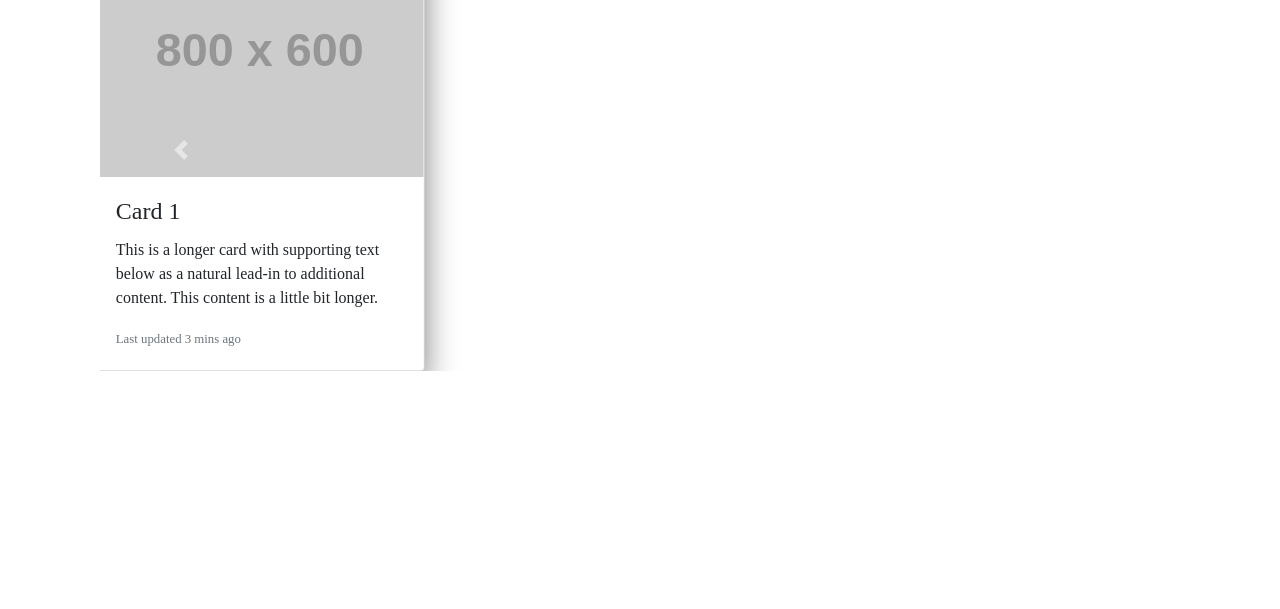
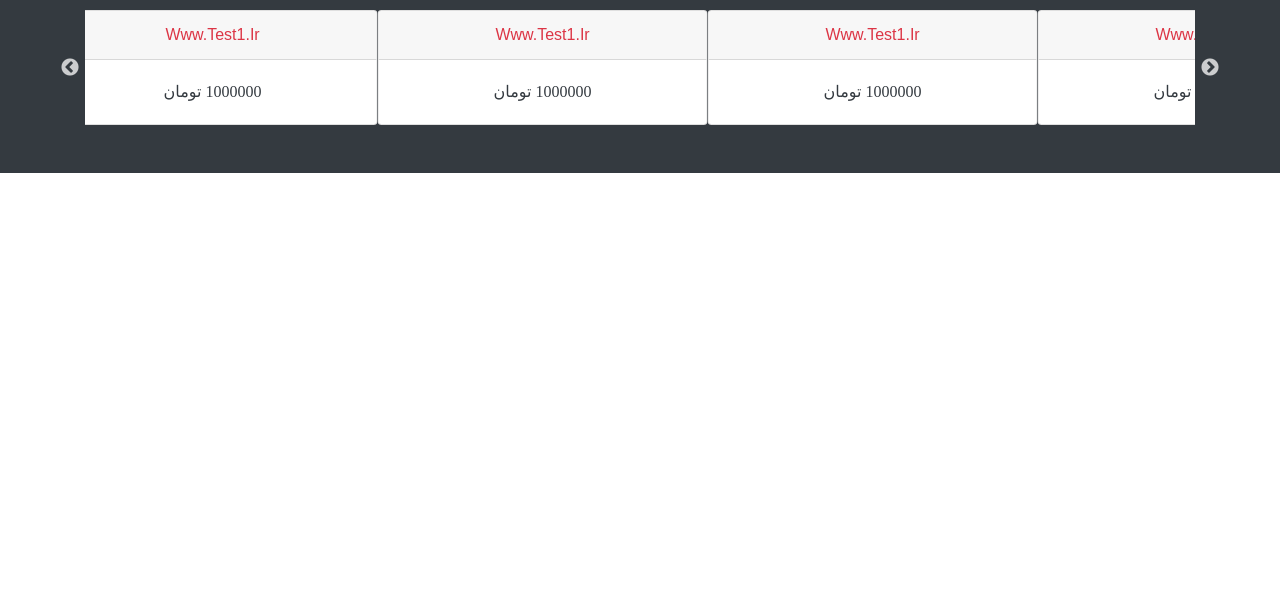
Before and after one commit to theycallmereza/domain-site-frontend, a website: page index.html in a window 1280 px wide. Shown: the part 191-800 px from the top of the page. Drawn offline with nearby package versions, Linux system fonts and the light colour scheme; placeholder pictures from the web are drawn by us; a web font is replaced by a local one.

Commit message:
change card slider

```diff
--- a/index.html
+++ b/index.html
@@ -8,14 +8,18 @@
   <meta http-equiv="X-UA-Compatible" content="ie=edge">
   <link rel="stylesheet" href="css/bootstrap.css">
   <script src="https://kit.fontawesome.com/c254d8aa28.js" crossorigin="anonymous"></script>
-
+  <link rel="stylesheet" type="text/css"
+    href="https://cdnjs.cloudflare.com/ajax/libs/slick-carousel/1.9.0/slick.min.css" />
+  <link rel="stylesheet" type="text/css"
+    href="https://cdnjs.cloudflare.com/ajax/libs/slick-carousel/1.9.0/slick-theme.min.css" />
+  <link href="https://fonts.googleapis.com/css?family=Yeon+Sung&display=swap" rel="stylesheet">
   <link rel="stylesheet" href="css/style.css">
   <title>Domain Site</title>
 </head>
 
 <body>
 
-    <nav class="navbar navbar-expand-md navbar-light bg-white rtl">
+  <nav class="navbar navbar-expand-md navbar-dark bg-dark rtl">
     <div class="container nav-con">
       <a href="#" class="navbar-brand">LOGO</a>
       <button class="navbar-toggler" type="button" data-toggle="collapse" data-target="#mainNavbar">
@@ -23,7 +27,7 @@
       </button>
       <div class="collapse navbar-collapse" id="mainNavbar">
         <ul class="navbar-nav">
-                    <li class="nav-item text-right"><a href="#" class="nav-link">خانه</a></li>
+          <li class="nav-item text-right active"><a href="#" class="nav-link">خانه</a></li>
           <li class="nav-item text-right"><a href="#" class="nav-link">تماس با ما</a></li>
           <li class="nav-item text-right"><a href="#" class="nav-link">درباره ما</a></li>
         </ul>
@@ -34,99 +38,115 @@
       </div>
     </div>
   </nav>
-
+  <section class="carousel-section py-5 bg-dark">
     <div class="container">
-        <div class="container-fluid">
-            <h1 class="text-center mb-3">Bootstrap Multi-Card Carousel</h1>
-            <div id="myCarousel" class="carousel slide" data-ride="carousel">
-              <div class="carousel-inner row w-100 mx-auto">
-                <div class="carousel-item col-md-4 active">
+      <h1 class="text-center rtl text-white my-4">برترین دامنه ها</h1>
+      <div class="card-slider">
+        <div>
           <div class="card">
-                    <img class="card-img-top img-fluid" src="http://placehold.it/800x600/f44242/fff" alt="Card image cap">
-                    <div class="card-body">
-                      <h4 class="card-title">Card 1</h4>
-                      <p class="card-text">This is a longer card with supporting text below as a natural lead-in to additional content. This content is a little bit longer.</p>
-                      <p class="card-text"><small class="text-muted">Last updated 3 mins ago</small></p>
+            <a href="#">
+              <div class="card-header text-center text-capitalize text-danger">
+                www.test1.ir
+              </div>
+              <div class="card-body rtl">
+                <p class="card-text text-center text-dark">
+                  <span>1000000</span>
+                  <span>تومان</span>
+                </p>
+              </div>
+            </a>
           </div>
         </div>
+
+        <div>
+          <div class="card">
+            <a href="#">
+              <div class="card-header text-center text-capitalize text-danger">
+                www.test1.ir
               </div>
-                <div class="carousel-item col-md-4">
-                  <div class="card">
-                    <img class="card-img-top img-fluid" src="http://placehold.it/800x600/418cf4/fff" alt="Card image cap">
-                    <div class="card-body">
-                      <h4 class="card-title">Card 2</h4>
-                      <p class="card-text">This is a longer card with supporting text below as a natural lead-in to additional content. This content is a little bit longer.</p>
-                      <p class="card-text"><small class="text-muted">Last updated 3 mins ago</small></p>
+              <div class="card-body rtl">
+                <p class="card-text text-center text-dark">
+                  <span>1000000</span>
+                  <span>تومان</span>
+                </p>
+              </div>
+            </a>
           </div>
         </div>
+
+        <div>
+          <div class="card">
+            <a href="#">
+              <div class="card-header text-center text-capitalize text-danger">
+                www.test1.ir
               </div>
-                <div class="carousel-item col-md-4">
-                  <div class="card">
-                    <img class="card-img-top img-fluid" src="http://placehold.it/800x600/3ed846/fff" alt="Card image cap">
-                    <div class="card-body">
-                      <h4 class="card-title">Card 3</h4>
-                      <p class="card-text">This is a longer card with supporting text below as a natural lead-in to additional content. This content is a little bit longer.</p>
-                      <p class="card-text"><small class="text-muted">Last updated 3 mins ago</small></p>
+              <div class="card-body rtl">
+                <p class="card-text text-center text-dark">
+                  <span>1000000</span>
+                  <span>تومان</span>
+                </p>
+              </div>
+            </a>
           </div>
         </div>
+
+        <div>
+          <div class="card">
+            <a href="#">
+              <div class="card-header text-center text-capitalize text-danger">
+                www.test1.ir
               </div>
-                <div class="carousel-item col-md-4">
-                  <div class="card">
-                    <img class="card-img-top img-fluid" src="http://placehold.it/800x600/42ebf4/fff" alt="Card image cap">
-                    <div class="card-body">
-                      <h4 class="card-title">Card 4</h4>
-                      <p class="card-text">This is a longer card with supporting text below as a natural lead-in to additional content. This content is a little bit longer.</p>
-                      <p class="card-text"><small class="text-muted">Last updated 3 mins ago</small></p>
+              <div class="card-body rtl">
+                <p class="card-text text-center text-dark">
+                  <span>1000000</span>
+                  <span>تومان</span>
+                </p>
+              </div>
+            </a>
           </div>
         </div>
+
+        <div>
+          <div class="card">
+            <a href="#">
+              <div class="card-header text-center text-capitalize text-danger">
+                www.test1.ir
               </div>
-                <div class="carousel-item col-md-4">
-                  <div class="card">
-                    <img class="card-img-top img-fluid" src="http://placehold.it/800x600/f49b41/fff" alt="Card image cap">
-                    <div class="card-body">
-                      <h4 class="card-title">Card 5</h4>
-                      <p class="card-text">This is a longer card with supporting text below as a natural lead-in to additional content. This content is a little bit longer.</p>
-                      <p class="card-text"><small class="text-muted">Last updated 3 mins ago</small></p>
+              <div class="card-body rtl">
+                <p class="card-text text-center text-dark">
+                  <span>1000000</span>
+                  <span>تومان</span>
+                </p>
+              </div>
+            </a>
           </div>
         </div>
+
+        <div>
+          <div class="card">
+            <a href="#">
+              <div class="card-header text-center text-capitalize text-danger">
+                www.test1.ir
               </div>
-                <div class="carousel-item col-md-4">
-                  <div class="card">
-                    <img class="card-img-top img-fluid" src="http://placehold.it/800x600/f4f141/fff" alt="Card image cap">
-                    <div class="card-body">
-                      <h4 class="card-title">Card 6</h4>
-                      <p class="card-text">This is a longer card with supporting text below as a natural lead-in to additional content. This content is a little bit longer.</p>
-                      <p class="card-text"><small class="text-muted">Last updated 3 mins ago</small></p>
+              <div class="card-body rtl">
+                <p class="card-text text-center text-dark">
+                  <span>1000000</span>
+                  <span>تومان</span>
+                </p>
               </div>
-                  </div>
-                </div>
-                <div class="carousel-item col-md-4">
-                  <div class="card">
-                    <img class="card-img-top img-fluid" src="http://placehold.it/800x600/8e41f4/fff" alt="Card image cap">
-                    <div class="card-body">
-                      <h4 class="card-title">Card 7</h4>
-                      <p class="card-text">This is a longer card with supporting text below as a natural lead-in to additional content. This content is a little bit longer.</p>
-                      <p class="card-text"><small class="text-muted">Last updated 3 mins ago</small></p>
+            </a>
           </div>
         </div>
       </div>
     </div>
-              <a class="carousel-control-prev" href="#myCarousel" role="button" data-slide="prev">
-                <span class="carousel-control-prev-icon" aria-hidden="true"></span>
-                <span class="sr-only">Previous</span>
-              </a>
-              <a class="carousel-control-next" href="#myCarousel" role="button" data-slide="next">
-                <span class="carousel-control-next-icon" aria-hidden="true"></span>
-                <span class="sr-only">Next</span>
-              </a>
-            </div>
-          </div>
-    </div>
+  </section>
 
 
   <script src="js/jquery-3.4.1.min.js"></script>
   <script src="js/popper.min.js"></script>
   <script src="js/bootstrap.js"></script>
+  <script type="text/javascript"
+    src="https://cdnjs.cloudflare.com/ajax/libs/slick-carousel/1.9.0/slick.min.js"></script>
   <script src="js/custom.js"></script>
 </body>
 
--- a/js/custom.js
+++ b/js/custom.js
@@ -0,0 +1,30 @@
+$(document).ready(function () {
+    $('.card-slider').slick({
+        centerMode: true,
+        centerPadding: '60px',
+        slidesToShow: 3,
+        responsive: [
+            {
+                breakpoint: 768,
+                settings: {
+                    arrows: false,
+                    centerMode: true,
+                    centerPadding: '40px',
+                    slidesToShow: 3
+                }
+            },
+            {
+                breakpoint: 480,
+                settings: {
+                    arrows: false,
+                    centerMode: true,
+                    centerPadding: '40px',
+                    slidesToShow: 1
+                }
+            }
+        ],
+        slidesToScroll: 1,
+        autoplay: true,
+        autoplaySpeed: 5000,
+    });
+});
--- a/sass/abstracts/_variables.scss
+++ b/sass/abstracts/_variables.scss
@@ -1,3 +1,3 @@
 $color-block: rgba(0, 0, 0, 0.5);
 
-$color-red: tomato;
+$color-red: #dc3545;
--- a/sass/base/_base.scss
+++ b/sass/base/_base.scss
@@ -1,4 +1,5 @@
 @import url('https://cdn.fontcdn.ir/Font/Persian/Nazanin/Nazanin.css');
+
 
 body {
   font-family: Nazanin;
--- a/sass/components/_card.scss
+++ b/sass/components/_card.scss
@@ -2,8 +2,10 @@
   text-decoration: none;
 }
 .card a {
-  color: $color-block;
+  text-decoration: none;
+  // color: $color-block;
 }
-.card {
-  box-shadow: 0 1rem 2rem rgba(0,0,0,.5);
+.card-header {
+  font-family: 'Yeon Sung', Arial, Helvetica, sans-serif ;
+  // color: $color-red;
 }
--- a/sass/components/_navbar.scss
+++ b/sass/components/_navbar.scss
@@ -1,3 +1,3 @@
 .nav-con {
-  border-bottom: $color-block solid 1px;
+  border-bottom: $color-red solid 1px;
 }
--- a/sass/main.scss
+++ b/sass/main.scss
@@ -7,3 +7,5 @@
 @import "components/navbar";
 @import "components/card";
 @import "components/slider";
+
+@import "pages/index"
```
Also changed, not shown: css/style.css, sass/pages/index.scss (added). Lines whose indentation alone changed are shown as unchanged.
